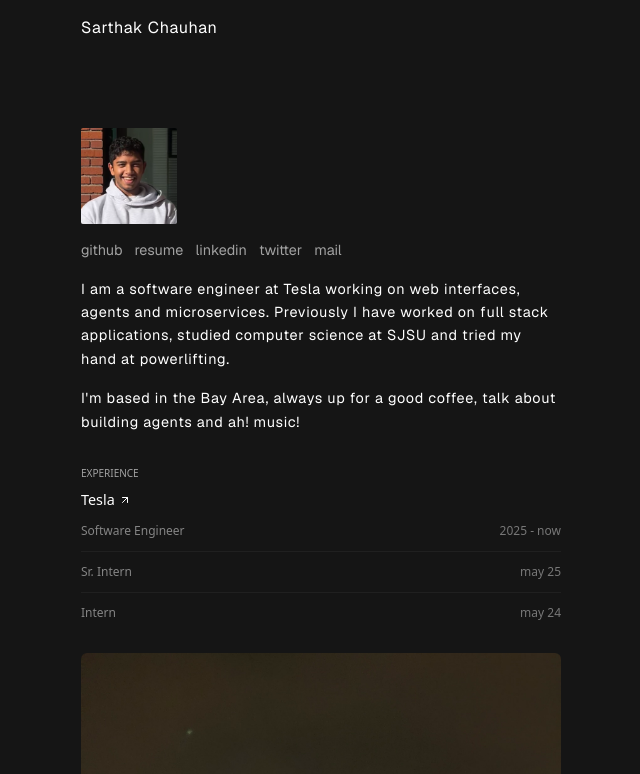
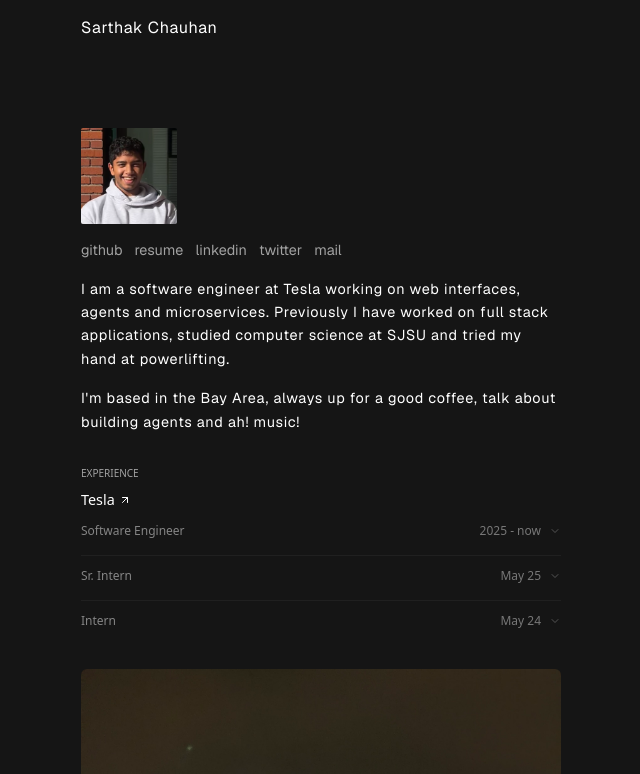
Before and after one commit to Sarthakischauhan/portfolio, a Next.js app: page / in a window 1280 px wide. Shown: the top 774 px of the page, without its empty margins (319-959 px from the left). Built offline with nearby package versions, Linux system fonts and the light colour scheme.

Commit message:
Add experience tile dropdowns

```diff
--- a/app/components/home/Tiles.jsx
+++ b/app/components/home/Tiles.jsx
@@ -1,7 +1,46 @@
-import { ArrowUpRight } from "lucide-react";
+"use client";
+
+import { ArrowUpRight, ChevronDown } from "lucide-react";
 import Link from "next/link";
+import { useMemo, useState } from "react";
 
-export default function Tiles() {
+export default function Tiles({ workExperience = [] }) {
+  const [expandedRole, setExpandedRole] = useState(null);
+
+  const roles = useMemo(
+    () => [
+      {
+        id: "software-engineer",
+        title: "Software Engineer",
+        duration: "2025 - now",
+        detail: "Building web interfaces, agents and microservices at Tesla.",
+      },
+      {
+        id: "sr-intern",
+        title: "Sr. Intern",
+        duration: "May 25",
+        detail:
+          workExperience[0]?.roledesc ??
+          "Built a design system coding agent adopted by 800+ frontend developers.",
+      },
+      {
+        id: "intern",
+        title: "Intern",
+        duration: "May 24",
+        detail:
+          workExperience[1]?.roledesc ??
+          "Built key Tesla Insurance features across web and mobile surfaces.",
+      },
+    ],
+    [workExperience]
+  );
+
+  const toggleRole = (roleId) => {
+    setExpandedRole((currentRole) =>
+      currentRole === roleId ? null : roleId
+    );
+  };
+
   return (
     <div className="flex flex-col">
       <h4 className="opacity-60 font-medium text-section-heading">EXPERIENCE</h4>
@@ -16,20 +55,45 @@
             </Link>
           </div>
           <div className="flex flex-col gap-3 w-full opacity-60">
-            <div className="flex justify-between w-full text-xs">
-              <h4 className="text-white/80">Software Engineer</h4>
-              <h4 className="text-white/70">2025 - now</h4>
-            </div>
-            <div className="border-b border-gray-300 opacity-10"></div>
-            <div className="flex justify-between w-full text-xs">
-              <h4 className="text-white/80">Sr. Intern</h4>
-              <h4 className="text-white/70">may 25</h4>
-            </div>
-            <div className="border-b border-gray-300 opacity-10 text-xs"></div>
-            <div className="flex justify-between w-full text-xs">
-              <h4 className="text-white/80">Intern</h4>
-              <h4 className="text-white/70">may 24</h4>
-            </div>
+            {roles.map((role, index) => {
+              const isExpanded = expandedRole === role.id;
+
+              return (
+                <div key={role.id} className="flex flex-col gap-2 text-xs">
+                  <div className="flex items-center gap-3 w-full">
+                    <h4 className="text-white/80 min-w-0">{role.title}</h4>
+                    <div className="ml-auto flex items-center gap-2 shrink-0">
+                      <h4 className="text-white/70">{role.duration}</h4>
+                      <button
+                        type="button"
+                        onClick={() => toggleRole(role.id)}
+                        aria-expanded={isExpanded}
+                        aria-label={`Toggle ${role.title} details`}
+                        className="text-white/45 transition-all duration-200 hover:text-white/80"
+                      >
+                        <ChevronDown
+                          className={`w-3 h-3 transition-transform duration-300 ease-out ${isExpanded ? "rotate-180" : ""}`}
+                        />
+                      </button>
+                    </div>
+                  </div>
+                  <div
+                    className={`grid transition-all duration-300 ease-out ${
+                      isExpanded ? "grid-rows-[1fr] opacity-100" : "grid-rows-[0fr] opacity-0"
+                    }`}
+                  >
+                    <div className="overflow-hidden">
+                      <p className="pt-0.5 pr-8 text-[11px] leading-relaxed text-white/65">
+                        {role.detail}
+                      </p>
+                    </div>
+                  </div>
+                  {index < roles.length - 1 ? (
+                    <div className="border-b border-gray-300 opacity-10"></div>
+                  ) : null}
+                </div>
+              );
+            })}
           </div>
         </div>
       </div>
--- a/app/page.js
+++ b/app/page.js
@@ -51,7 +51,7 @@
           </div>
         </div>
         <div className="animate-fade-in-up" style={{ animationDelay: "0.08s" }}>
-          <Tiles />
+          <Tiles workExperience={WORK_EXPERIENCE} />
         </div>
         <div className="animate-fade-in-up" style={{animationDelay: "0.08s"}}>
           <CaptionImage
```
